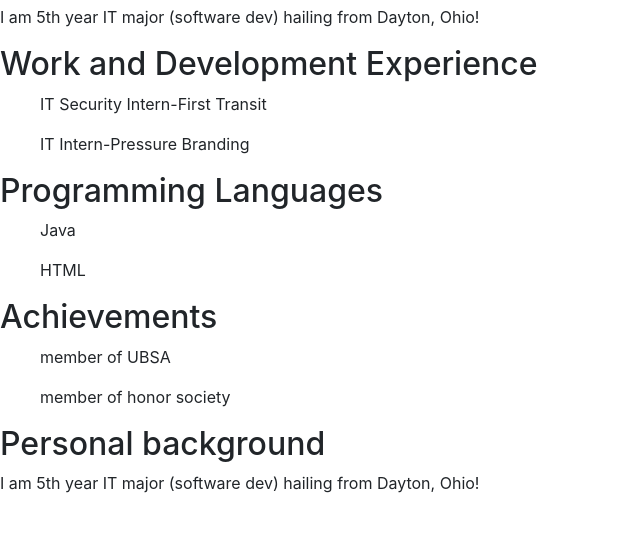
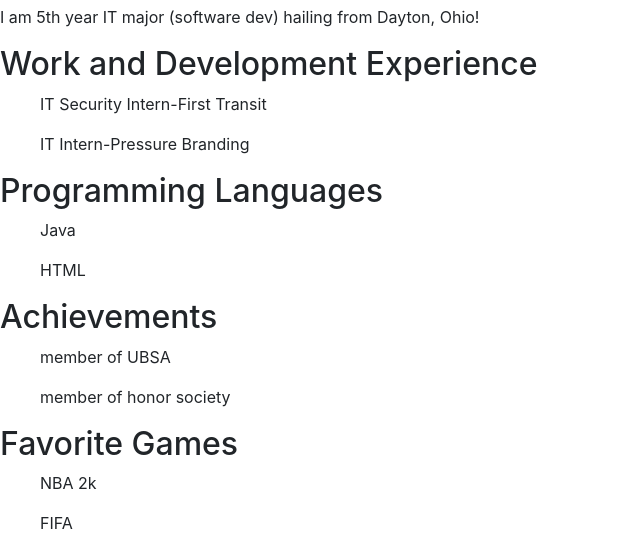
Before and after one commit to it3049c-fall22-henderson/online-portfolio-robin2br, a website: page index.html in a window 1280 px wide. Shown: the part 397-948 px from the top of the page, without its empty margins (0-640 px from the left). Before the commit the page ends 908 px from the top, so only its background shows below. Drawn offline with nearby package versions, Linux system fonts and the light colour scheme.

Commit message:
nade games section

```diff
--- a/index.html
+++ b/index.html
@@ -63,8 +63,9 @@
 </section>
 
 <section>
-  <h2>Personal background</h2>
-  <p>I am 5th year IT major (software dev) hailing from Dayton, Ohio!</p>
+  <h2>Favorite Games</h2>
+  <ul>NBA 2k</ul>
+  <ul>FIFA</ul>
 </section>
 
 </html>
```
